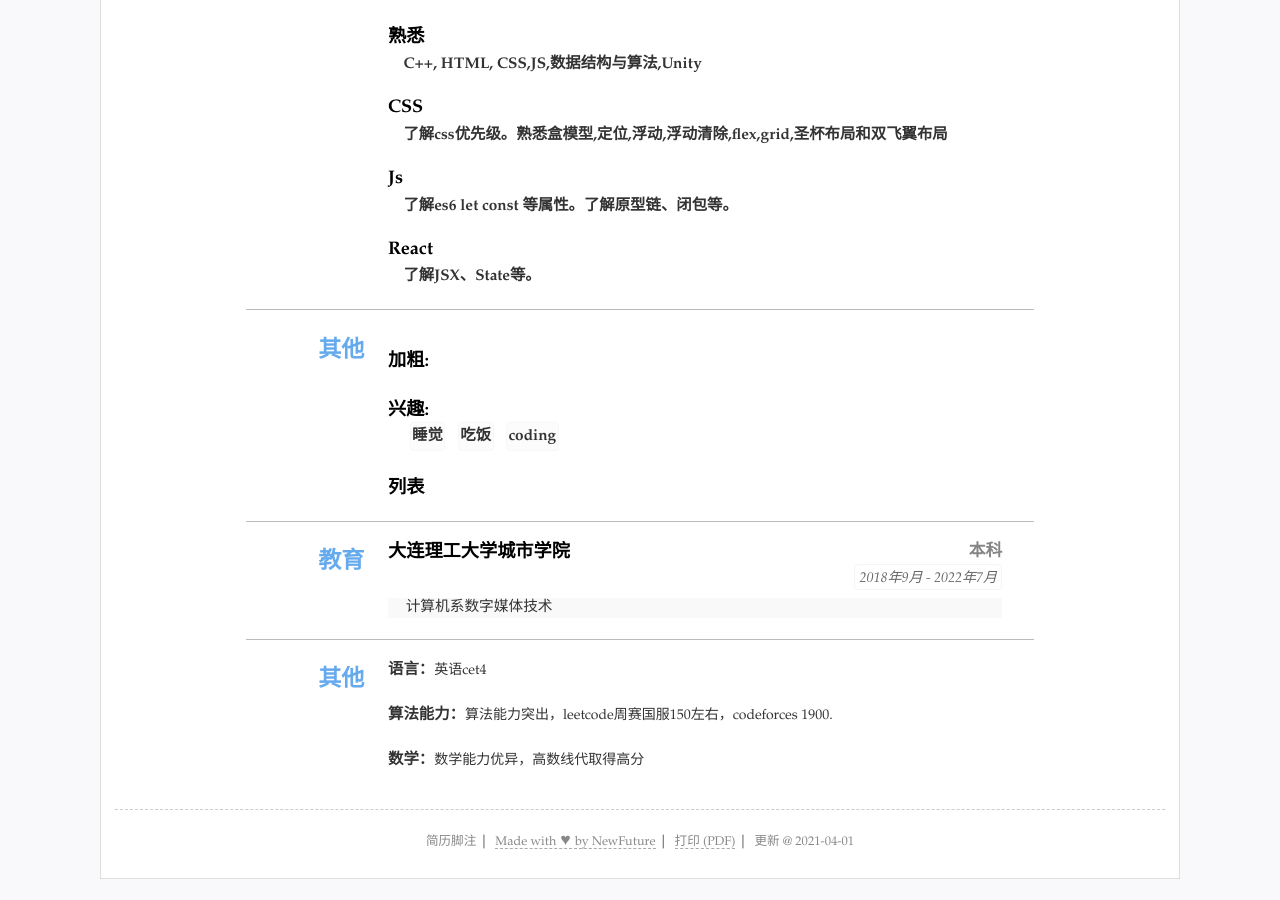
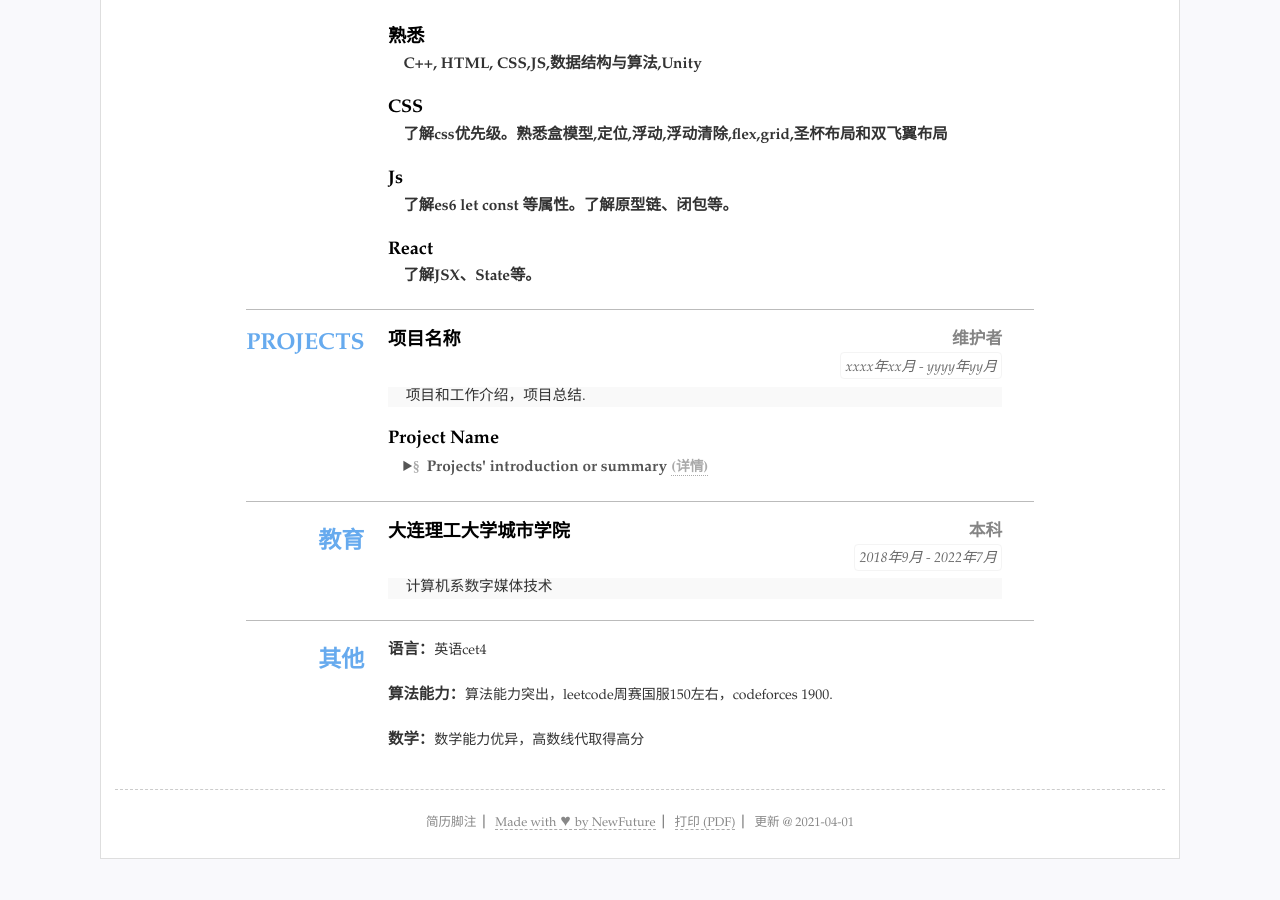
Before and after one commit to hututuQWQ/resume, a Jekyll site: the page built from index.html, in a window 1280 px wide and 900 px high, scrolled down 632 px. Built offline with Jekyll 4.4.1, drawn with Linux system fonts in a browser that asks for light colours.

Commit message:
Update resume.yml

```diff
--- a/_data/resume.yml
+++ b/_data/resume.yml
@@ -51,21 +51,19 @@ main: #简历主要内容，
   - title: React
     summary: 了解JSX、State等。
 
-- type: others #ID可以为空
-  name: '其他'
-  content: #选择需要的格式
-  - 单行文字
-  - title: "加粗:"
-    text: "列表项二"
-  - title: "兴趣:"
-    items: #单行列表
-    - 睡觉
-    - 吃饭
-    - coding
-  - title: 列表
-    list:
-    - 第一项
-    - 第二项
+- type: projects
+  name: Projects
+  content:
+  - title: 项目名称
+    duration: xxxx年xx月 - yyyy年yy月
+    detail: 项目和工作介绍，项目总结.
+    sub: 维护者
+  - title: Project Name
+    summary: Projects' introduction or summary
+    detail:
+      md: _data/demo.md
+   #可继续添加更多内容
+
 #others 其他简略内容(列表)
 - type: education #类别为ID
   name: 教育 #显示名称，空则使用type
```
